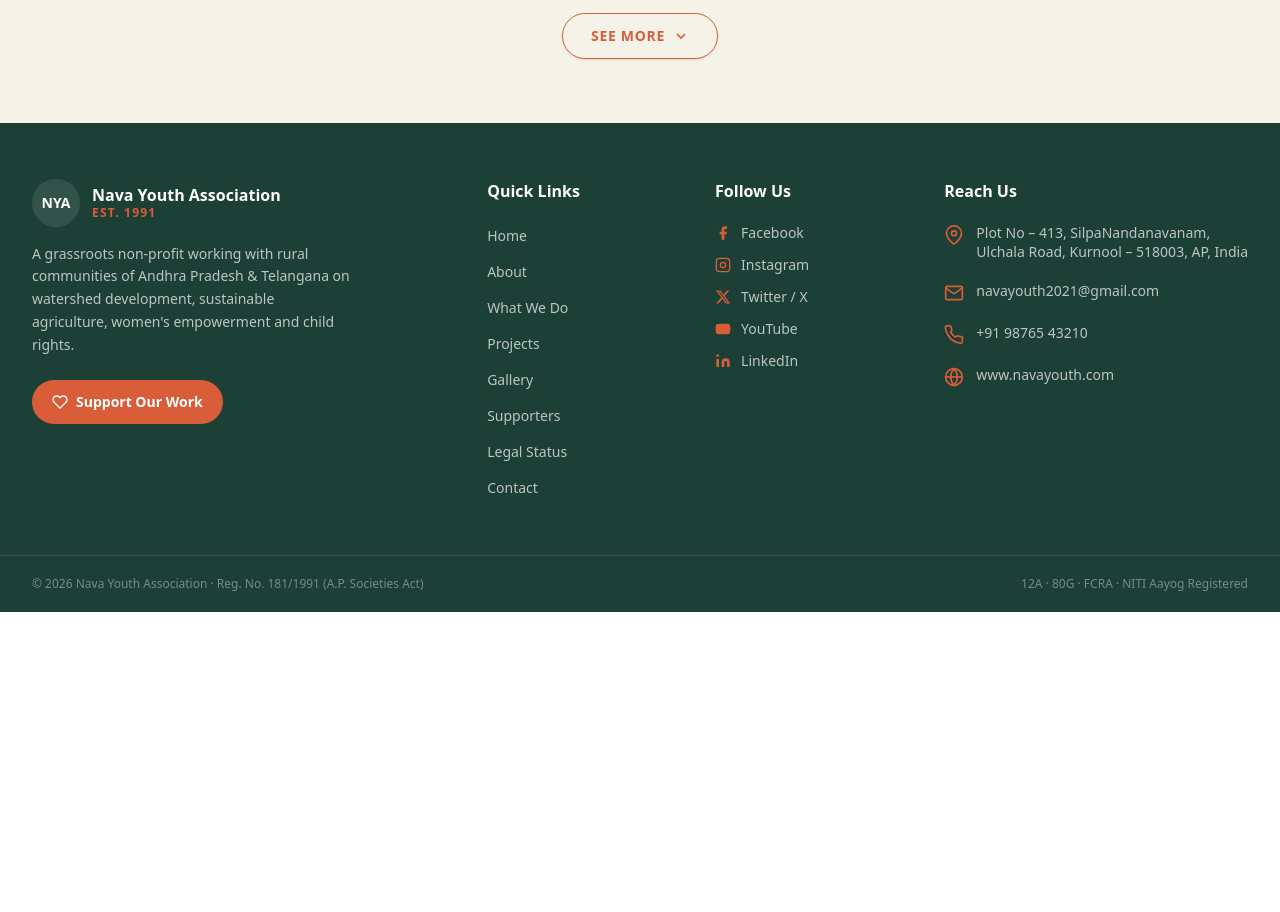
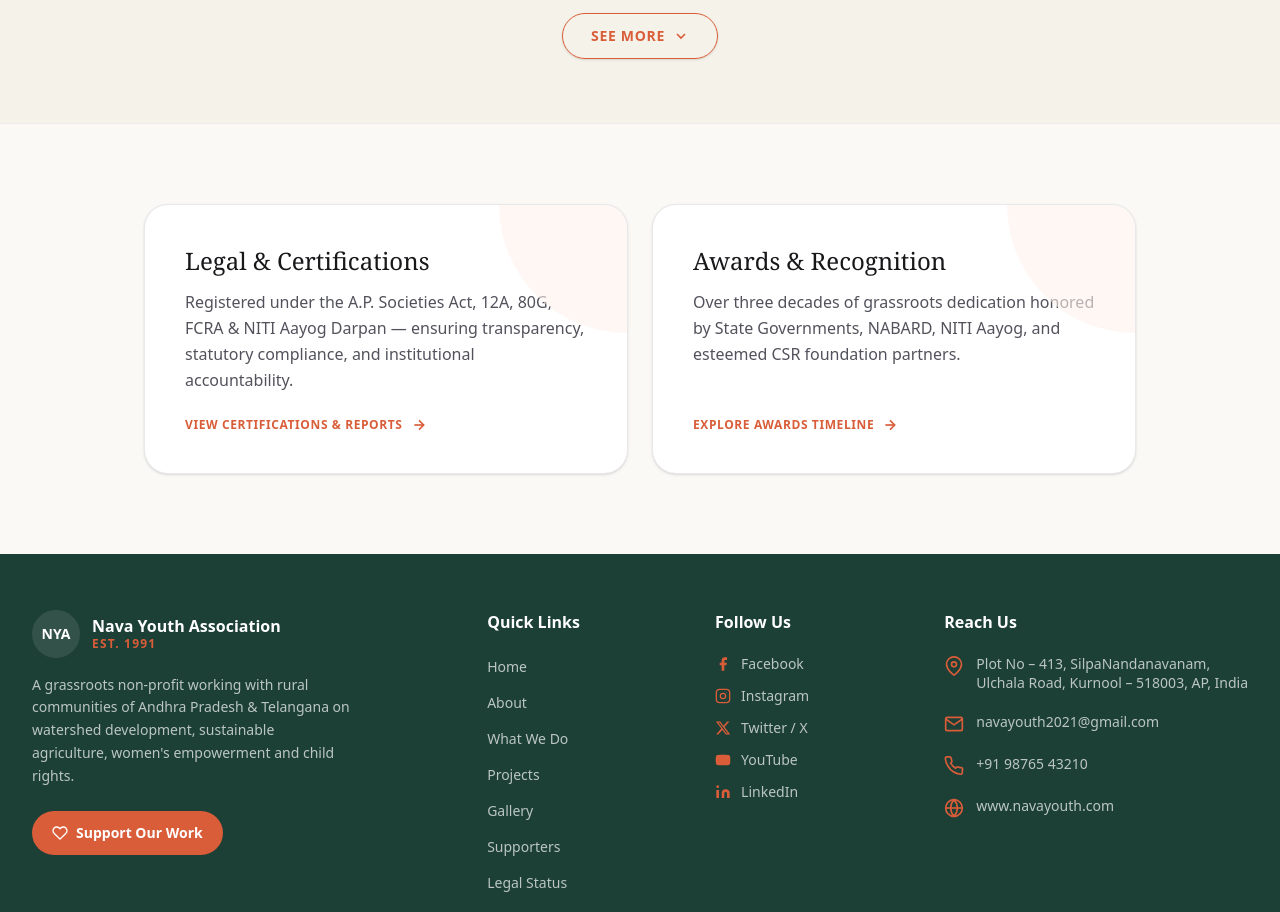
Before and after one commit to nya-ngo/NYA-website, a Next.js app in the folder root/frontend/: page /about in a window 1280 px wide. Shown: the part 2460-3372 px from the top of the page. Before the commit the page ends 3072 px from the top, so only its background shows below. Built offline with nearby package versions, Linux system fonts and the light colour scheme.

Commit message:
modified about us page

```diff
--- a/root/frontend/app/about/page.tsx
+++ b/root/frontend/app/about/page.tsx
@@ -1,6 +1,7 @@
 "use client";
 import { useState } from "react";
 import Image from "next/image";
+import Link from "next/link";
 
 const boardMembers = [
   { name: "K. Venugopal Reddy", role: "President", qualification: "M.A. Sociology", slug: "img1" },
@@ -193,6 +194,75 @@
         </div>
       </section>
 
+      {/* ── Section 6: Quick Navigation Cards (Legal & Certifications + Awards & Recognition) ── */}
+      <section style={{ backgroundColor: "#FBF9F5" }} className="px-6 md:px-16 lg:px-28 xl:px-36 py-20 border-t border-zinc-200/60">
+        <div className="max-w-6xl mx-auto grid grid-cols-1 md:grid-cols-2 gap-6">
+
+          {/* Card 1: Legal & Certifications */}
+          <Link
+            href="/about/legal-status"
+            className="group rounded-3xl p-8 md:p-10 bg-white border border-zinc-200/80 shadow-sm hover:shadow-xl hover:-translate-y-1.5 hover:border-[#D95D39]/30 transition-all duration-300 flex flex-col justify-between relative overflow-hidden"
+          >
+            <div className="absolute top-0 right-0 w-32 h-32 bg-[#FDF2ED] rounded-bl-full opacity-60 pointer-events-none group-hover:scale-110 transition-transform duration-500" />
+
+            <div>
+              {/* <div className="flex items-center gap-2 mb-4">
+                <span className="w-8 h-px bg-[#D95D39]" />
+                <span className="text-xs font-bold tracking-widest uppercase text-[#D95D39]">
+                  COMPLIANCE & GOVERNANCE
+                </span>
+              </div> */}
+              <h3 className="text-2xl font-serif text-zinc-900 mb-3 group-hover:text-[#D95D39] transition-colors">
+                Legal & Certifications
+              </h3>
+              <p className="text-zinc-600 text-sm md:text-base leading-relaxed font-light mb-6">
+                Registered under the A.P. Societies Act, 12A, 80G, FCRA & NITI Aayog Darpan — ensuring transparency, statutory compliance, and institutional accountability.
+              </p>
+            </div>
+
+            <div className="flex items-center gap-2 text-xs font-bold tracking-wider uppercase text-[#D95D39] group-hover:translate-x-1 transition-transform">
+              <span>View Certifications & Reports</span>
+              <svg viewBox="0 0 24 24" fill="none" stroke="currentColor" strokeWidth="2.5" className="w-4 h-4">
+                <line x1="5" y1="12" x2="19" y2="12" />
+                <polyline points="12 5 19 12 12 19" />
+              </svg>
+            </div>
+          </Link>
+
+          {/* Card 2: Awards & Recognition */}
+          <Link
+            href="/about/awards"
+            className="group rounded-3xl p-8 md:p-10 bg-white border border-zinc-200/80 shadow-sm hover:shadow-xl hover:-translate-y-1.5 hover:border-[#D95D39]/30 transition-all duration-300 flex flex-col justify-between relative overflow-hidden"
+          >
+            <div className="absolute top-0 right-0 w-32 h-32 bg-[#FDF2ED] rounded-bl-full opacity-60 pointer-events-none group-hover:scale-110 transition-transform duration-500" />
+
+            <div>
+              {/* <div className="flex items-center gap-2 mb-4">
+                <span className="w-8 h-px bg-[#D95D39]" />
+                <span className="text-xs font-bold tracking-widest uppercase text-[#D95D39]">
+                  ACCOLADES & MILESTONES
+                </span>
+              </div> */}
+              <h3 className="text-2xl font-serif text-zinc-900 mb-3 group-hover:text-[#D95D39] transition-colors">
+                Awards & Recognition
+              </h3>
+              <p className="text-zinc-600 text-sm md:text-base leading-relaxed font-light mb-6">
+                Over three decades of grassroots dedication honored by State Governments, NABARD, NITI Aayog, and esteemed CSR foundation partners.
+              </p>
+            </div>
+
+            <div className="flex items-center gap-2 text-xs font-bold tracking-wider uppercase text-[#D95D39] group-hover:translate-x-1 transition-transform">
+              <span>Explore Awards Timeline</span>
+              <svg viewBox="0 0 24 24" fill="none" stroke="currentColor" strokeWidth="2.5" className="w-4 h-4">
+                <line x1="5" y1="12" x2="19" y2="12" />
+                <polyline points="12 5 19 12 12 19" />
+              </svg>
+            </div>
+          </Link>
+
+        </div>
+      </section>
+
     </main>
   );
 }
```
